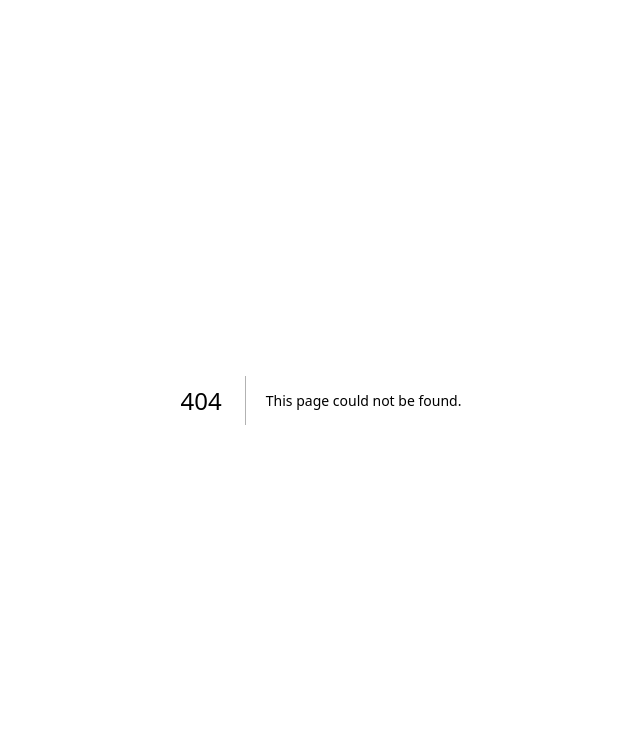
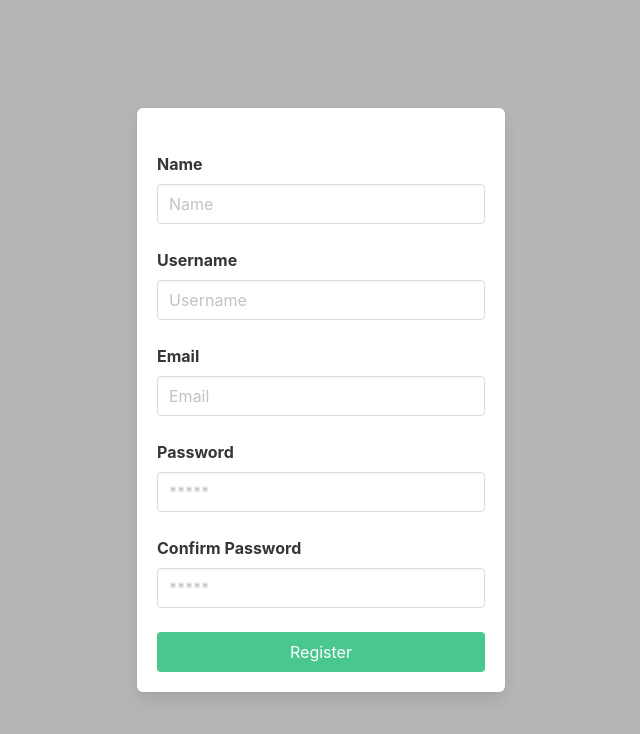
Before and after one commit to fazrithe/pkk-frontend, a Next.js app: page /auth/register in a window 1280 px wide. Before the commit this address had no page. Shown: the top 734 px of the page, without its empty margins (319-959 px from the left). Built offline with nearby package versions, Linux system fonts and the light colour scheme.

Commit message:
add alert
add alert

```diff
--- /dev/null
+++ b/pages/auth/register.js
@@ -0,0 +1,84 @@
+import axios from "axios";
+import "bulma/css/bulma.css";
+import { useState } from 'react';
+import Swal from "sweetalert2";
+import { alertService } from "../componens/alert/alertService";
+
+export default function Register(){
+    const [name, setName] = useState('');
+    const [username, setUsername] = useState('');
+    const [email, setEmail] = useState('');
+    const [password, setPassword] = useState('');
+    const [confirmPassword, setConfirmPassword] = useState('');
+    const [msg, setMsg] = useState('');
+
+    const Register = async (e) => {
+        e.preventDefault();
+        try{
+            console.log(password);
+            await axios.post('http://localhost:5000/api/register',{
+                name:name,
+                username:username,
+                email:email,
+                password:password,
+                confPassword:confirmPassword
+            }).then((response) => {
+                alertService.success('success', response.data.msg)
+            })
+        }catch (error){
+            if(error){
+                alertService.error('Error',error.response.data.msg);
+            }
+        }
+    }
+    return(
+        <>
+        <section className="hero has-background-grey-light is-fullheight is-fullwidth">
+            <div className="hero-body">
+                <div className="container">
+                    <div className="columns is-centered">
+                        <div className="column is-4-desktop">
+                            {msg}
+                            <form onSubmit={Register} className="box">
+                                <div className="field mt-5">
+                                    <label className="label">Name</label>
+                                    <div className="control">
+                                        <input type="text" className="input" placeholder="Name" value={name} onChange={(e) => setName(e.target.value)} required />
+                                    </div>
+                                </div>
+                                <div className="field mt-5">
+                                    <label className="label">Username</label>
+                                    <div className="control">
+                                        <input type="text" className="input" placeholder="Username" value={username} onChange={(e) => setUsername(e.target.value)} required />
+                                    </div>
+                                </div>
+                                <div className="field mt-5">
+                                    <label className="label">Email</label>
+                                    <div className="control">
+                                        <input type="text" className="input" placeholder="Email" value={email} onChange={(e) => setEmail(e.target.value)} required />
+                                    </div>
+                                </div>
+                                <div className="field mt-5">
+                                    <label className="label">Password</label>
+                                    <div className="control">
+                                        <input type="password" className="input" placeholder="*****" value={password} onChange={(e) => setPassword(e.target.value)} required />
+                                    </div>
+                                </div>
+                                <div className="field mt-5">
+                                    <label className="label">Confirm Password</label>
+                                    <div className="control">
+                                        <input type="password" className="input" placeholder="*****" value={confirmPassword} onChange={(e) => setConfirmPassword(e.target.value)} required />
+                                    </div>
+                                </div>
+                                <div className="field mt-5">
+                                    <button className="button is-success is-fullwidth">Register</button>
+                                </div>
+                            </form>
+                        </div>
+                    </div>
+                </div>
+            </div>
+        </section>
+        </>
+    )
+}
--- /dev/null
+++ b/pages/componens/alert/alertService.js
@@ -0,0 +1,27 @@
+import Swal from "sweetalert2";
+
+export const alertService = {
+    error,
+    success
+}
+
+function error(title, message){
+    Swal.fire({
+        title: title,
+        text: message,
+        icon: "error",
+        confirmButtonText: "OK",
+      });
+}
+
+function success(title, message){
+    Swal.fire({
+        title: title,
+        text: message,
+        icon: "success",
+        confirmButtonText: "OK",
+    }).then(function () {
+        // Redirect the user
+        window.location.href = "/auth/login";
+    });
+}
```
Also changed, not shown: package.json (+9 -1 lines), pages/componens/alert/alert.js (added, +125 -0 lines), 1 other file (tests, documents, lock files or other folders).
